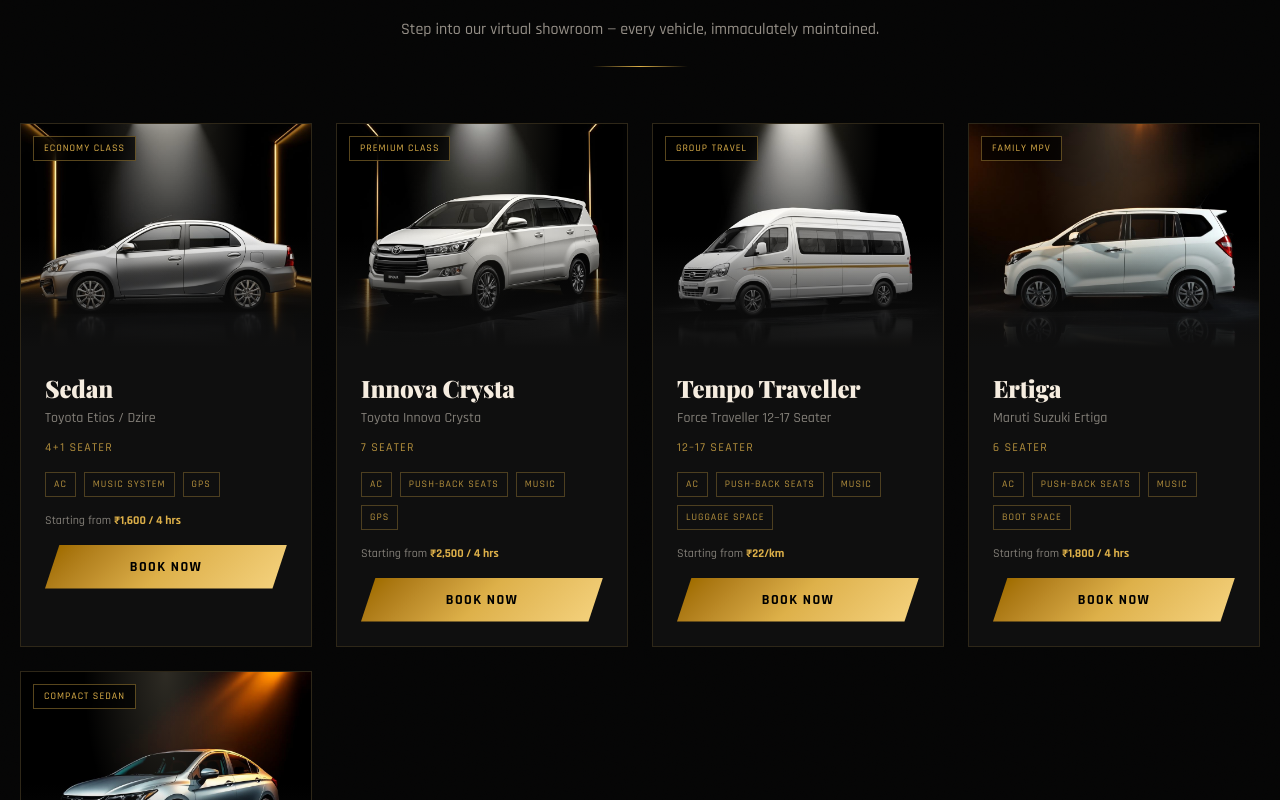
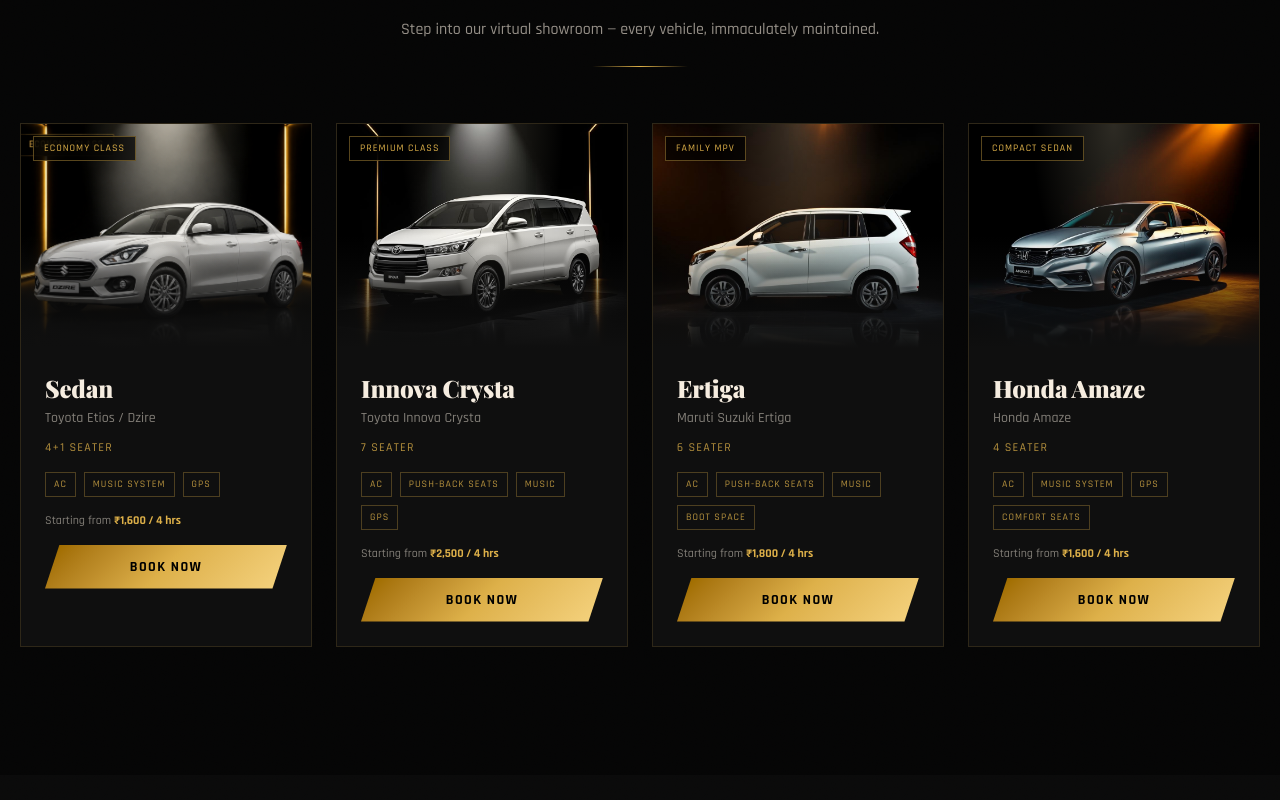
Before and after one commit to bavisettivineel-tech/SRI-VIJA-DURGA-CARS-AND-TRAVELS, a React (Vite) app: page / in a window 1280 px wide. Shown: the part 2000-2800 px from the top of the page. Built offline with nearby package versions, Linux system fonts and the light colour scheme.

Commit message:
Remove Tempo Traveller from fleet, booking list, descriptions, and SEO metadata

```diff
--- a/index.html
+++ b/index.html
@@ -10,7 +10,7 @@
          PRIMARY SEO — Title & Description
     ═══════════════════════════════════════════════════ -->
     <title>Sri Vijya Durga Travels | Best Car Rental & Cab Service | Book Now +91 7893228193</title>
-    <meta name="description" content="Sri Vijya Durga Travels — Amalapuram's #1 rated car rental & cab service. ⭐5.0 Google Rating (58 Reviews). Outstation, Airport Transfer, Wedding Cars, Tour Packages. Sedan, Innova Crysta, Tempo Traveller. Available 24/7. Serving Amalapuram, Kakinada, Rajahmundry, Vizag, Hyderabad, Vijayawada. Call +91 7893228193." />
+    <meta name="description" content="Sri Vijya Durga Travels — Amalapuram's #1 rated car rental & cab service. ⭐5.0 Google Rating (58 Reviews). Outstation, Airport Transfer, Wedding Cars, Tour Packages. Sedan, Innova Crysta. Available 24/7. Serving Amalapuram, Kakinada, Rajahmundry, Vizag, Hyderabad, Vijayawada. Call +91 7893228193." />
 
     <!-- ═══════════════════════════════════════════════════
          KEYWORDS — High-volume local + service + competitor
@@ -20,12 +20,12 @@
       sri vijya durga travels amalapuram, car rental kakinada, cab service kakinada, taxi kakinada,
       outstation cab amalapuram, amalapuram to hyderabad cab, amalapuram to vizag cab,
       kakinada to tirupati cab, kakinada to rajahmundry taxi, airport transfer amalapuram,
-      rajahmundry airport cab, vizag airport taxi, innova crysta amalapuram, tempo traveller amalapuram,
+      rajahmundry airport cab, vizag airport taxi, innova crysta amalapuram,
       sedan rental amalapuram, car hire amalapuram, best cab service amalapuram, 24 hour taxi amalapuram,
       outstation taxi andhra pradesh, car rental andhra pradesh, cab booking amalapuram,
       wedding car amalapuram, luxury car rental amalapuram, corporate cab amalapuram,
       tour packages from amalapuram, travels in amalapuram, sri vijya durga travels contact number,
-      best travels amalapuram, toyota innova hire amalapuram, force traveller hire amalapuram,
+      best travels amalapuram, toyota innova hire amalapuram,
       honda amaze taxi amalapuram, maruti ertiga cab amalapuram, amalapuram local taxi,
       east godavari district cab, east godavari car rental, kakinada district travels
     " />
@@ -52,7 +52,7 @@
     <meta property="og:type" content="website" />
     <meta property="og:site_name" content="Sri Vijya Durga Travels" />
     <meta property="og:title" content="Sri Vijya Durga Travels | #1 Car Rental & Cab Service | ⭐5.0 Rated" />
-    <meta property="og:description" content="Amalapuram's most trusted car rental — Outstation, Airport, Wedding & Tours. Sedan, Innova, Tempo Traveller. 24/7 available. Call +91 7893228193." />
+    <meta property="og:description" content="Amalapuram's most trusted car rental — Outstation, Airport, Wedding & Tours. Sedan, Innova. 24/7 available. Call +91 7893228193." />
     <meta property="og:url" content="https://srivijyadurgatravels.vercel.app/" />
     <meta property="og:locale" content="en_IN" />
 
@@ -61,7 +61,7 @@
     ═══════════════════════════════════════════════════ -->
     <meta name="twitter:card" content="summary_large_image" />
     <meta name="twitter:title" content="Sri Vijya Durga Travels | Best Car Rental & Cab Service" />
-    <meta name="twitter:description" content="5★ rated car rental in Amalapuram. Outstation, Airport, Wedding, Tours. Innova, Tempo, Sedan. 24/7. +91 7893228193" />
+    <meta name="twitter:description" content="5★ rated car rental in Amalapuram. Outstation, Airport, Wedding, Tours. Innova, Sedan. 24/7. +91 7893228193" />
 
     <!-- ═══════════════════════════════════════════════════
          STRUCTURED DATA — Local Business (JSON-LD)
@@ -114,8 +114,7 @@
           { "@type": "Offer", "itemOffered": { "@type": "Service", "name": "Wedding Car Rental Amalapuram" } },
           { "@type": "Offer", "itemOffered": { "@type": "Service", "name": "Tour Packages from Amalapuram" } },
           { "@type": "Offer", "itemOffered": { "@type": "Service", "name": "Corporate Cab Service Amalapuram" } },
-          { "@type": "Offer", "itemOffered": { "@type": "Service", "name": "Innova Crysta Hire Amalapuram" } },
-          { "@type": "Offer", "itemOffered": { "@type": "Service", "name": "Tempo Traveller Hire Amalapuram" } }
+          { "@type": "Offer", "itemOffered": { "@type": "Service", "name": "Innova Crysta Hire Amalapuram" } }
         ]
       },
       "areaServed": [
@@ -141,7 +140,7 @@
           "name": "What is the cab fare from Amalapuram to Hyderabad?",
           "acceptedAnswer": {
             "@type": "Answer",
-            "text": "Sri Vijya Durga Travels offers outstation cab service from Amalapuram to Hyderabad (~500 km, ~8 hrs). Contact us at +91 7893228193 for the best rates on Sedan, Innova Crysta or Tempo Traveller."
+            "text": "Sri Vijya Durga Travels offers outstation cab service from Amalapuram to Hyderabad (~500 km, ~8 hrs). Contact us at +91 7893228193 for the best rates on Sedan or Innova Crysta."
           }
         },
         {
@@ -157,7 +156,7 @@
           "name": "What cars are available for rent in Amalapuram?",
           "acceptedAnswer": {
             "@type": "Answer",
-            "text": "Sri Vijya Durga Travels offers Sedan (Toyota Etios/Dzire), Toyota Innova Crysta, Tempo Traveller (12-17 seater), Maruti Ertiga, and Honda Amaze for local, outstation, airport and tour trips."
+            "text": "Sri Vijya Durga Travels offers Sedan (Toyota Etios/Dzire), Toyota Innova Crysta, Maruti Ertiga, and Honda Amaze for local, outstation, airport and tour trips."
           }
         },
         {
--- a/src/components/About.tsx
+++ b/src/components/About.tsx
@@ -25,7 +25,7 @@ export function About() {
             Sri Vijaya Durga Cars And Travels is Amalapuram's most trusted car rental &amp; cab service, proudly serving
             passengers across Andhra Pradesh and Telangana. From local city drops and outstation trips
             to airport transfers, wedding cars, and tour packages — we deliver every journey with
-            professionalism, comfort, and care. Whether you need a Sedan, Innova Crysta, Tempo Traveller,
+            professionalism, comfort, and care. Whether you need a Sedan, Innova Crysta,
             Maruti Ertiga, or Honda Amaze, our well-maintained AC fleet is available 24/7. Covering
             Amalapuram to Hyderabad, Visakhapatnam, Vijayawada, Tirupati, Rajahmundry and beyond.
           </p>
--- a/src/components/Booking.tsx
+++ b/src/components/Booking.tsx
@@ -15,7 +15,7 @@ const initial = {
 };
 
 const trips = ["Local City Drop", "Outstation Trip", "Airport Transfer", "Tour Package", "Wedding / Event", "Corporate Travel", "Hourly Rental"];
-const vehicles = ["Sedan (4 Seater)", "SUV Innova (7 Seater)", "Tempo Traveller (12-17 Seats)", "Luxury Car"];
+const vehicles = ["Sedan (4 Seater)", "SUV Innova (7 Seater)", "Luxury Car"];
 
 export function Booking() {
   const [form, setForm] = useState(initial);
--- a/src/components/Fleet.tsx
+++ b/src/components/Fleet.tsx
@@ -4,9 +4,9 @@ import { X } from "lucide-react";
 import { Section } from "./Section";
 import sedanImg from "@/assets/car-sedan.jpg";
 import innovaImg from "@/assets/car-innova.jpg";
-import tempoImg from "@/assets/car-tempo.jpg";
 import ertigaImg from "@/assets/car-ertiga.jpg";
 import amazeImg from "@/assets/car-amaze.jpg";
+
 
 interface PackageRow {
   package: string;
@@ -65,25 +65,7 @@ const cars: CarItem[] = [
       { package: "Driver Bata", details: "Per Day", rate: "₹500" },
     ],
   },
-  {
-    type: "Group Travel",
-    name: "Tempo Traveller",
-    models: "Force Traveller 12–17 Seater",
-    seats: "12–17 Seater",
-    features: ["AC", "Push-back Seats", "Music", "Luggage Space"],
-    price: "₹22/km",
-    image: tempoImg,
-    accentColor: "#8b6914",
-    packages: [
-      { package: "4 Hours", details: "40 KM Limit", rate: "₹3,500" },
-      { package: "8 Hours", details: "80 KM Limit", rate: "₹6,000" },
-      { package: "Extra KM", details: "After Limit", rate: "₹25/KM" },
-      { package: "Extra Hour", details: "After 8 Hours", rate: "₹300/Hour" },
-      { package: "Outstation", details: "Per KM", rate: "₹22/KM" },
-      { package: "Minimum KM", details: "Outstation", rate: "400 KM" },
-      { package: "Driver Bata", details: "Per Day", rate: "₹500" },
-    ],
-  },
+
   {
     type: "Family MPV",
     name: "Ertiga",
--- a/src/components/Footer.tsx
+++ b/src/components/Footer.tsx
@@ -9,7 +9,7 @@ export function Footer() {
       <div className="sr-only" aria-hidden="true">
         Sri Vijaya Durga Cars And Travels — best car rental service in Amalapuram, Andhra Pradesh.
         Book outstation cab from Amalapuram to Hyderabad, Visakhapatnam, Vijayawada, Tirupati, Rajahmundry.
-        Toyota Innova Crysta hire Amalapuram. Tempo Traveller booking Amalapuram. Sedan taxi Amalapuram.
+        Toyota Innova Crysta hire Amalapuram. Sedan taxi Amalapuram.
         Airport transfer Rajahmundry airport. Airport cab Vizag airport. Wedding car rental Amalapuram.
         Corporate cab service Amalapuram. 24 hour taxi Amalapuram. Local cab Amalapuram. Tour packages Amalapuram.
         Araku Valley tour from Amalapuram. Tirupati tour cab Amalapuram. East Godavari car travels.
@@ -45,7 +45,7 @@ export function Footer() {
           <div>
             <h4 className="font-display text-lg text-gold mb-4">Our Fleet</h4>
             <ul className="space-y-2 text-sm text-foreground/60">
-              {["Sedan — Etios / Dzire", "Innova Crysta", "Tempo Traveller", "Fortuner / Luxury", "Camry", "Custom Fleet"].map((s) => (
+              {["Sedan — Etios / Dzire", "Innova Crysta", "Fortuner / Luxury", "Camry", "Custom Fleet"].map((s) => (
                 <li key={s} className="hover:text-gold cursor-pointer transition-colors">{s}</li>
               ))}
             </ul>
--- a/src/routes/__root.tsx
+++ b/src/routes/__root.tsx
@@ -76,17 +76,17 @@ export const Route = createRootRouteWithContext<{ queryClient: QueryClient }>()(
       {
         name: "description",
         content:
-          "Sri Vijaya Durga Cars And Travels — Amalapuram's most trusted car rental service. Sedan, SUV, Innova, Tempo Traveller, Luxury cars. Outstation, Airport, Wedding, Tours. Open 24/7. Call +91 78932 28193.",
+          "Sri Vijaya Durga Cars And Travels — Amalapuram's most trusted car rental service. Sedan, SUV, Innova, Luxury cars. Outstation, Airport, Wedding, Tours. Open 24/7. Call +91 78932 28193.",
       },
       {
         name: "keywords",
         content:
-          "car rental amalapuram, sri vijya durga travels, innova crysta amalapuram, outstation cab amalapuram, airport transfer andhra pradesh, tempo traveller amalapuram, cab service 533201",
+          "car rental amalapuram, sri vijya durga travels, innova crysta amalapuram, outstation cab amalapuram, airport transfer andhra pradesh, cab service 533201",
       },
       { property: "og:title", content: "Sri Vijaya Durga Cars And Travels Amalapuram | Premium Car Rentals 24/7" },
       {
         property: "og:description",
-        content: "Amalapuram's most trusted car rental — Sedan, SUV, Innova, Tempo, Luxury. Open 24/7. Call +91 78932 28193.",
+        content: "Amalapuram's most trusted car rental — Sedan, SUV, Innova, Luxury. Open 24/7. Call +91 78932 28193.",
       },
       { property: "og:type", content: "website" },
       { name: "twitter:card", content: "summary_large_image" },
```
Also changed, not shown: src/assets/car-sedan.jpg.
